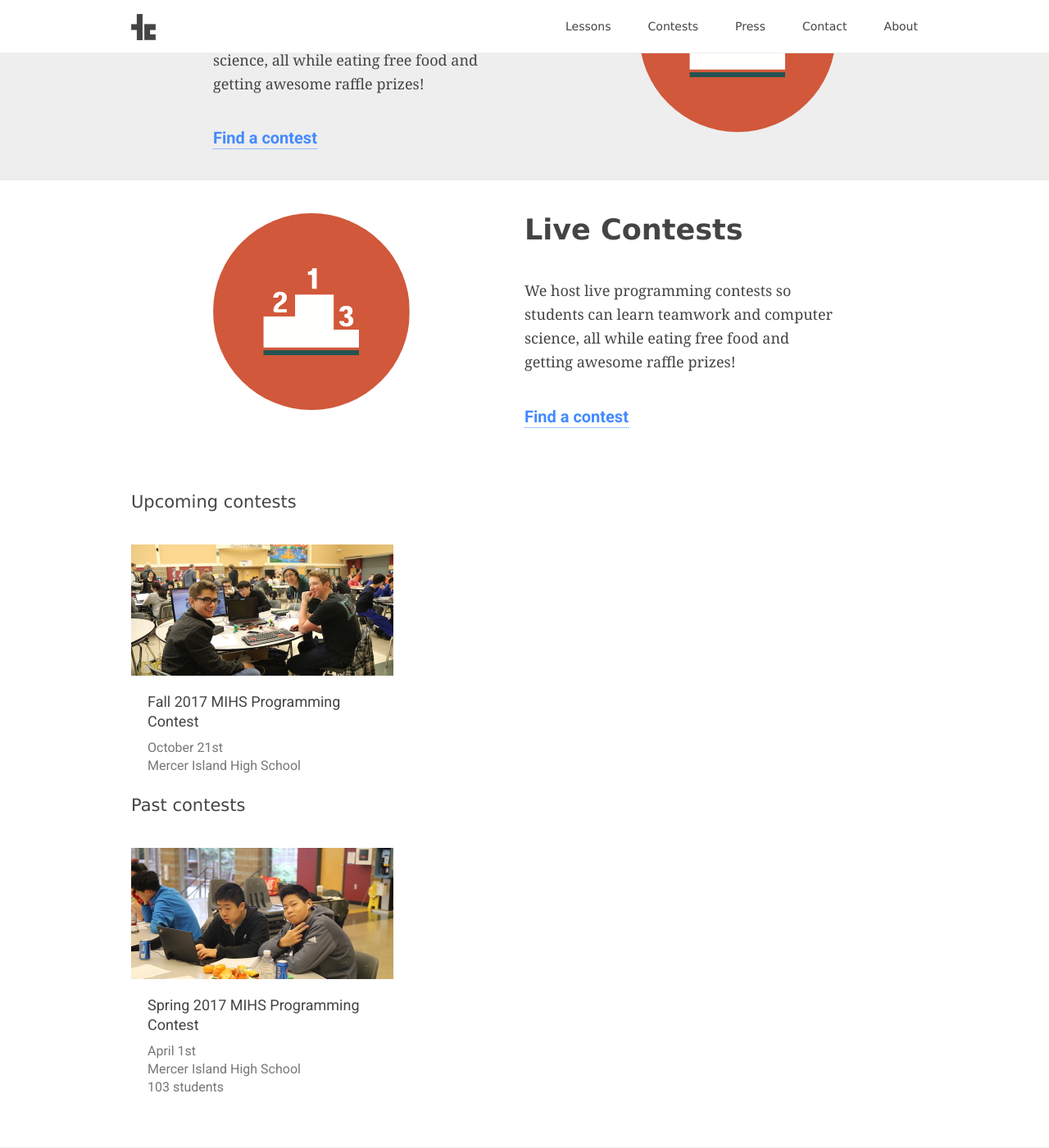
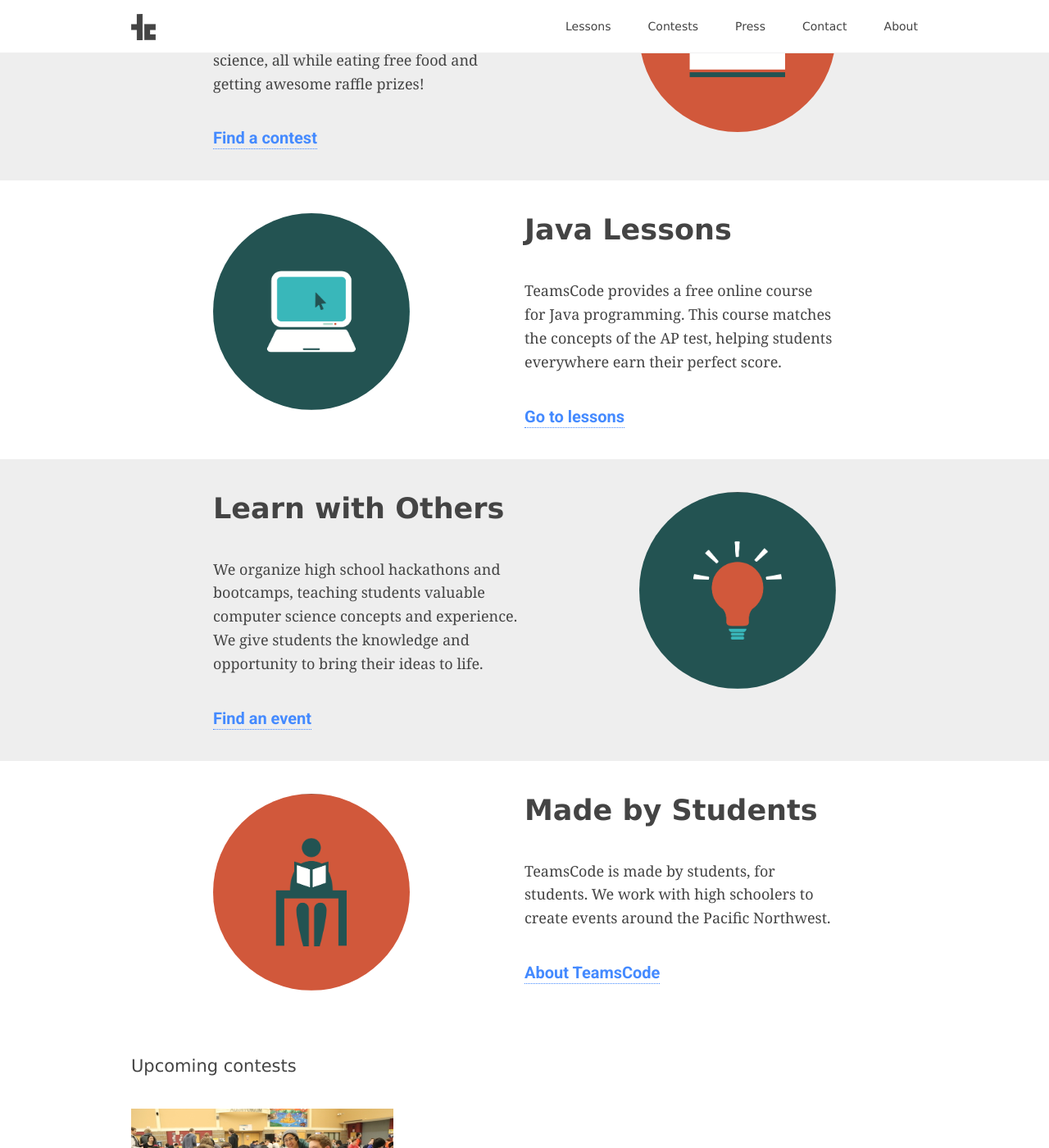
Before and after one commit to teamscode/teamscode.github.io, a Jekyll site: the page built from index.html, in a window 1280 px wide and 1400 px high, scrolled down 713 px. Shown: the whole window at 82% size. Built offline with Jekyll 4.4.1, drawn with Linux system fonts in a browser that asks for light colours; nearby versions of some CDN libraries.

Commit message:
finished the text for the widgets that represent our organization. one of the widgets is about hackathons and bootcamps, so i think we should look into this

```diff
--- a/index.html
+++ b/index.html
@@ -22,7 +22,8 @@ layout: default
       <div class="column">
         <div class="widget-header">Live Contests</div>
         <div class="widget-body">
-          We host live programming contests so students can learn teamwork and computer science, all while eating free food and getting
+          We host live programming contests so students can learn teamwork and
+          computer science, all while eating free food and getting
           awesome raffle prizes!
         </div>
         <a class="a" ; style="font-size:20px" href="/contests">
@@ -31,7 +32,7 @@ layout: default
       </div>
       <div class="column">
         <div class="widget-photo">
-          <img style="float:right" src="/assets/contest_images/index_contest.jpg" />
+          <img style="float:right" src="/assets/contest_images/index_contest.png" />
         </div>
       </div>
     </div>
@@ -42,21 +43,69 @@ layout: default
     <div class="row">
       <div class="column">
         <div class="widget-photo">
-          <img style="float:left" src="/assets/contest_images/index_contest.jpg" />
+          <img style="float:left" src="/assets/contest_images/index_lessons.png" />
         </div>
       </div>
       <div class="column">
-        <div class="widget-header">Live Contests</div>
+        <div class="widget-header">Java Lessons</div>
         <div class="widget-body">
-          We host live programming contests so students can learn teamwork and computer science, all while eating free food and getting
-          awesome raffle prizes!
+          TeamsCode provides a free online course for Java programming.
+          This course matches the concepts of the AP test, helping students
+          everywhere earn their perfect score.
         </div>
         <a class="a" ; style="font-size:20px" href="/contests">
-          <b>Find a contest</b>
+          <b>Go to lessons</b>
+          <!--Should redirect to a form talking about making a contest-->
         </a>
       </div>
     </div>
   </div>
+</div>
+<div class="widget" style="background:#eeeeee">
+  <div class="widget-max-width">
+    <div class="row">
+      <div class="column">
+        <div class="widget-header">Learn with Others</div>
+        <div class="widget-body">
+          We organize high school hackathons and bootcamps, teaching students valuable
+          computer science concepts and experience. We give students the knowledge and
+          opportunity to bring their ideas to life.
+        </div>
+        <a class="a" ; style="font-size:20px" href="/contests">
+          <b>Find an event</b>
+        </a>
+      </div>
+      <div class="column">
+        <div class="widget-photo">
+          <img style="float:right" src="/assets/contest_images/index_hackathons_bootcamps.png" />
+        </div>
+      </div>
+    </div>
+  </div>
+</div>
+<div class="widget">
+  <div class="widget-max-width">
+    <div class="row">
+      <div class="column">
+        <div class="widget-photo">
+          <img style="float:left" src="/assets/contest_images/index_students.png" />
+        </div>
+      </div>
+      <div class="column">
+        <div class="widget-header">Made by Students</div>
+        <div class="widget-body">
+          TeamsCode is made by students, for students.
+          We work with high schoolers to create events around the Pacific Northwest.
+        </div>
+        <a class="a" ; style="font-size:20px" href="/contests">
+          <b>About TeamsCode</b>
+        </a>
+      </div>
+    </div>
+  </div>
+  <!--Should redirect to a form talking about making a contest
+      Final page like Evernote that says "want to create your own? go here"
+      type thing-->
 </div>
 
 <div class="index-content">
```
Also changed, not shown: assets/contest_images/index_contest.png (renamed from assets/contest_images/index_contest.jpg), assets/contest_images/index_hackathons_bootcamps.png (added), assets/contest_images/index_lessons.png (added), assets/contest_images/index_students.png (added).
